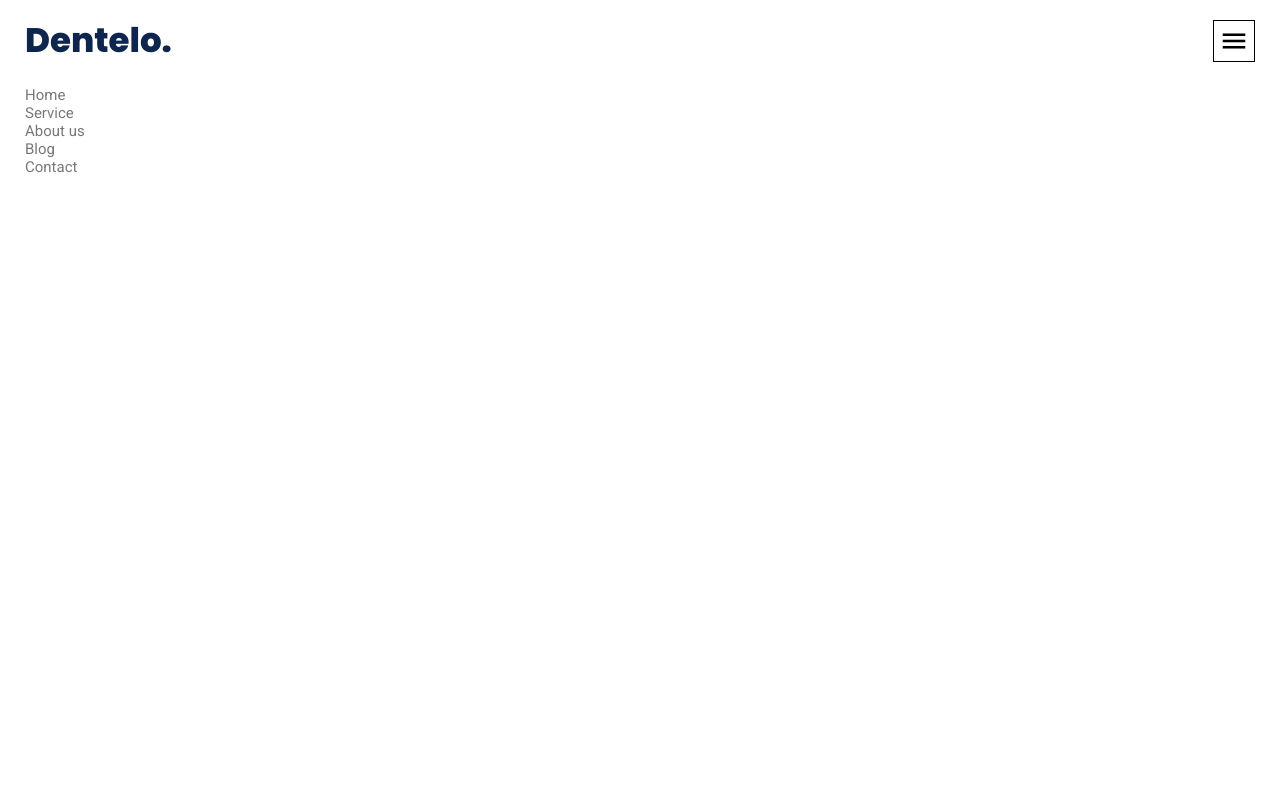
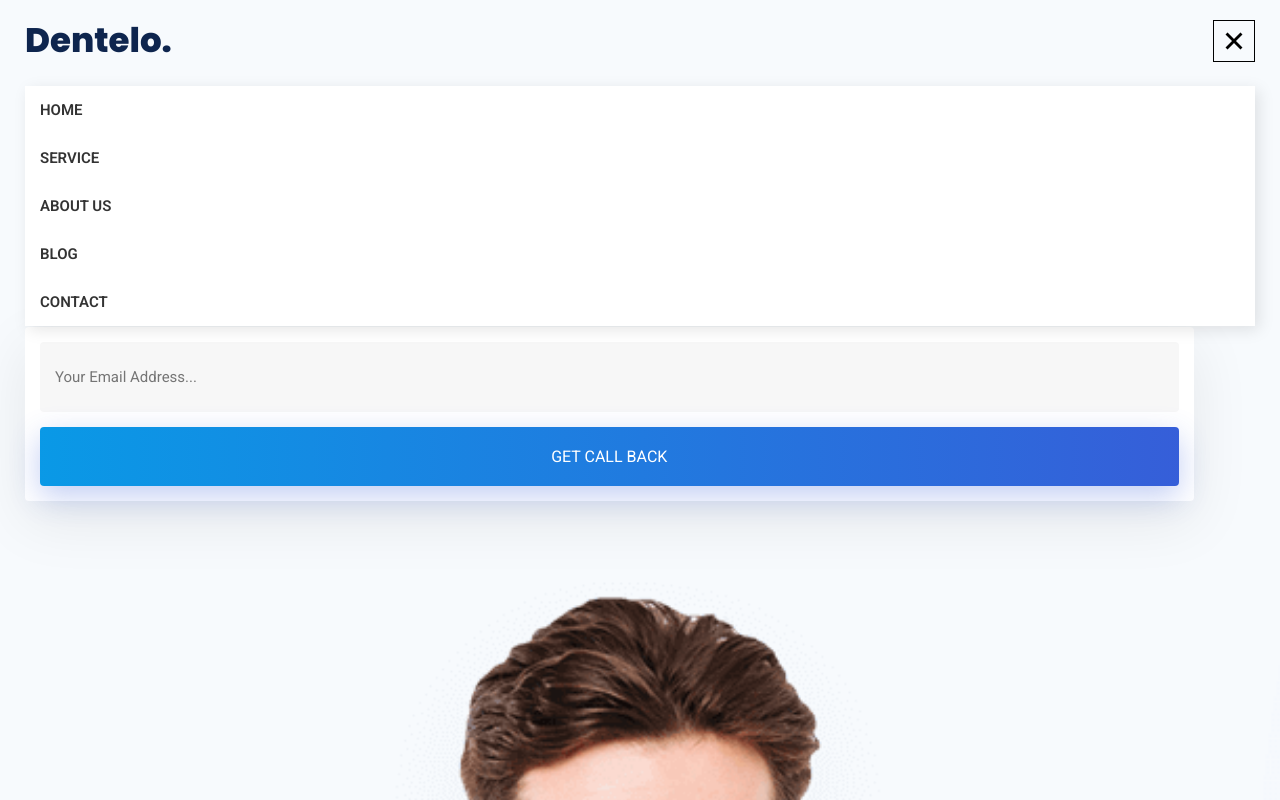
Before and after one commit to Hussam812/Dentist-Website, a plain HTML site: page index.html in a window 1280 px wide. Both pictures are taken after a click on the button "Toggle menu". Shown: the top 800 px of the page. Drawn offline with nearby package versions, Linux system fonts and the light colour scheme.

Commit message:
header and hero

```diff
--- a/css/style.css
+++ b/css/style.css
@@ -141,11 +141,50 @@ REUSED STYLE
 */
 .container {padding-inline: 25px;}
 
+.section {padding-block: var(--section-padding);}
+
+.section-subtitle {
+    color: var(--royal-blue-light);
+    font-family: var(--ff-poppins);
+    font-size: var(--fs-6);
+    font-weight: var(--fw-700);
+    text-transform: uppercase;
+    margin-block-end: 10px;
+}
+
+.h1,
+.h2,
+.h3 {
+    font-family: var(--ff-poppins);
+    line-height: 1.2;
+}
+.h1 {
+    color: var(--oxford-blue-1);
+    font-size: var(--fs-2);
+}
+
+.h2, .h3 {color: var(--oxford-blue-2);}
+
+.h2 {font-size: var(--fs-1);}
+.h3 {font-size: var(--fs-5);}
 
 
+.btn {
+    background-image: linear-gradient( var(--deg, 90deg), var(--carolina-blue) 0%, var(--royal-blue-light) 100%);
+    color: var(--white);
+    font-size: var(--fs-7);
+    text-transform: uppercase;
+    padding: 20px 30px;
+    text-align: center;
+    border-radius: var(--radius-4);
+    box-shadow: var(--shadow-4);
+
+}
+
+.btn:is(:hover, :focus){--deg: -90deg;}
 
 
-
+.w-100 {width: 100%;}
 
 
 
@@ -172,7 +211,7 @@ REUSED STYLE
 
 @keyframes slideIn {
     0% {transform: translateY(0);}
-    10% {transform: translateY(100%);}
+    100% {transform: translateY(100%);}
 
 }
 
@@ -197,13 +236,14 @@ REUSED STYLE
     padding: 5px;
 }
 
-.nav-toggle-btn.active .menu-icon,
-.nav-toggle-btn .close-icon{display: none;}
-
 
 
 .nav-toggle-btn .menu-icon,
 .nav-toggle-btn.active .close-icon{display: block;}
+
+.nav-toggle-btn.active .menu-icon,
+.nav-toggle-btn .close-icon{display: none;}
+
 
 
 .navbar {
@@ -212,5 +252,66 @@ REUSED STYLE
     left: 25px;right: 25px;
     background-color: var(--white);
     padding-inline: 0;
+    box-shadow: var(--shadow-1);
+    max-height: 0;
+    visibility: hidden;
+    overflow: hidden;
+    transition: .25s var(--cubic-out);
+}
 
+.navbar.active {
+    visibility: visible;
+    max-height: 244px;
+    transition-duration: .5s;
 }
+
+navbar-list > li:not(:last-child){border-block-end: 1px solid var(--gainsboro_50);}
+
+.navnar-link{
+    color: var(--jet);
+    text-transform: uppercase;
+    font-weight: var(--fw-600);
+    padding: 15px;
+}
+
+
+
+/*HERO*/
+
+
+.hero {
+    background-repeat: no-repeat;
+    background-size: cover;
+    background-position: center;
+    padding-block-end: calc(var(--section-padding) / 2);
+}
+
+
+.hero-content {margin-block-end: 50px;}
+.hero-title {margin-block: 15px 30px;}
+.hero-text {
+    font-size: var(--fs-6);
+    line-height: 1.45;
+    margin-block-end: 40px;
+}
+
+.hero-form {
+    background-color: var(--white);
+    max-width: 95%;
+    padding: 15px;
+    border-radius: var(--radius-4);
+    box-shadow: var(--shadow-3);
+}
+
+.hero-form .email-field {
+    background-color: var(--cultured);
+    color: var(--black);
+    min-height: 70px;
+    padding-inline: 15px ;
+    border-radius: var(--radius-4);
+    margin-block-end: 15px;
+}
+
+.hero-form .btn{
+    width: 100%;
+}
--- a/index.html
+++ b/index.html
@@ -67,22 +67,22 @@
 
                 <a href="#" class="logo">Dentelo.</a>
 
-                <nav class="navbar container"data-navbar>
+                <nav class="navbar container" data-navbar>
                     <ul class="navbar-list">
                         <li>
-                            <a href="#home" class="navnar-link">Home</a>
+                            <a href="#home" class="navnar-link" data-nav-link>Home</a>
                         </li>
                         <li>
-                            <a href="#service" class="navnar-link">Service</a>
+                            <a href="#service" class="navnar-link" data-nav-link>Service</a>
                         </li>
                         <li>
-                            <a href="#about" class="navnar-link">About us</a>
+                            <a href="#about" class="navnar-link" data-nav-link>About us</a>
                         </li>
                         <li>
-                            <a href="#blog" class="navnar-link">Blog</a>
+                            <a href="#blog" class="navnar-link" data-nav-link>Blog</a>
                         </li>
                         <li>
-                            <a href="#contact" class="navnar-link">Contact</a>
+                            <a href="#contact" class="navnar-link" data-nav-link>Contact</a>
                         </li>
                     </ul>
                 </nav>
@@ -96,6 +96,39 @@
             </div>
         </div>
     </header>
+
+    <!-- main start -->
+    <main>
+        <article>
+
+           <!--  Hearo -->
+
+           <section class="section hero" id="home" style="background-image: url('images/hero-bg.png')" aria-label="hero">
+                <div class="container">
+                    <div class="hero-content">
+                        <p class="section-subtitle">Welcome To Dentelo</p>
+                        <h1 class="h1 hero-title">We Are Best Dental Service</h1>
+                        <p class="hero-text">
+                            Donec vitae libero non enim placerat eleifend aliquam erat volutpat. Curabitur diam ex,
+                            dapibus purus sapien,
+                            cursus sed nisl tristique, commodo gravida lectus non.
+                        </p>
+
+                        <form action="" class="hero-form">
+                            <input type="email" name="email_address" aria-label="email"
+                            placeholder="Your Email Address..." required class="email-field">
+                            <button type="submit" class="btn">Get Call Back</button>
+                        </form>
+                    </div>
+
+                    <figure class="hero-banner">
+                        <img src="images/hero-banner.png" width="587" height="839" alt="hero banner" class="w-100">
+                    </figure>
+                </div>
+           </section>
+
+    </article>
+    </main>
 
 
 
--- a/js/script.js
+++ b/js/script.js
@@ -0,0 +1,52 @@
+"use strict";
+/*addEVENT on element */
+
+const addeventOnElem = (elem, type, callback) => {
+    if (elem.length > 1){
+        elem.forEach(element => {
+            element.addEventListener(type, callback);
+        });
+
+    }else{
+        elem.addEventListener(type, callback);
+
+    }
+
+};
+
+
+/**navbar Toggle */
+
+const navbar = document.querySelector("[data-navbar]");
+const  navLinks= document.querySelectorAll("[data-nav-link]");
+const navbarToggler = document.querySelector("[data-nav-togloer]");
+
+
+
+const toggleNav = () => {
+    navbar.classList.toggle("active");
+    navbarToggler.classList.toggle("active");
+};
+
+addeventOnElem(navbarToggler, "click", toggleNav);
+
+const closNav = () => {
+    navbar.classList.remove("active");
+    navbarToggler.classList.remove("active");
+}
+
+addeventOnElem(navLinks, "click", closNav);
+
+
+/**header Active */
+
+const header = document.querySelector("[data-header]");
+
+window.addEventListener("scroll", () => {
+    if (window.scrollY >= 100){
+        header.classList.add("active")
+    }else(
+        header.classList.remove("active")
+
+    )
+});
```
